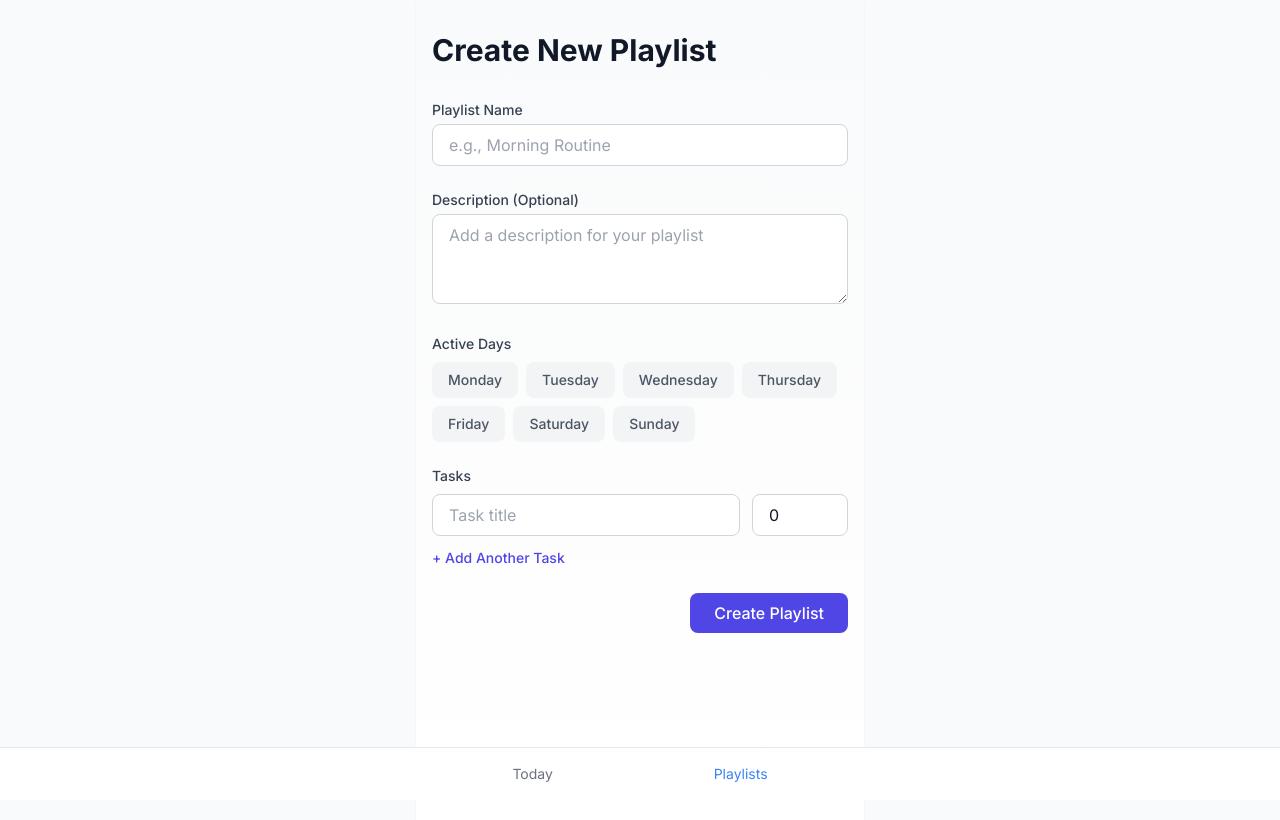
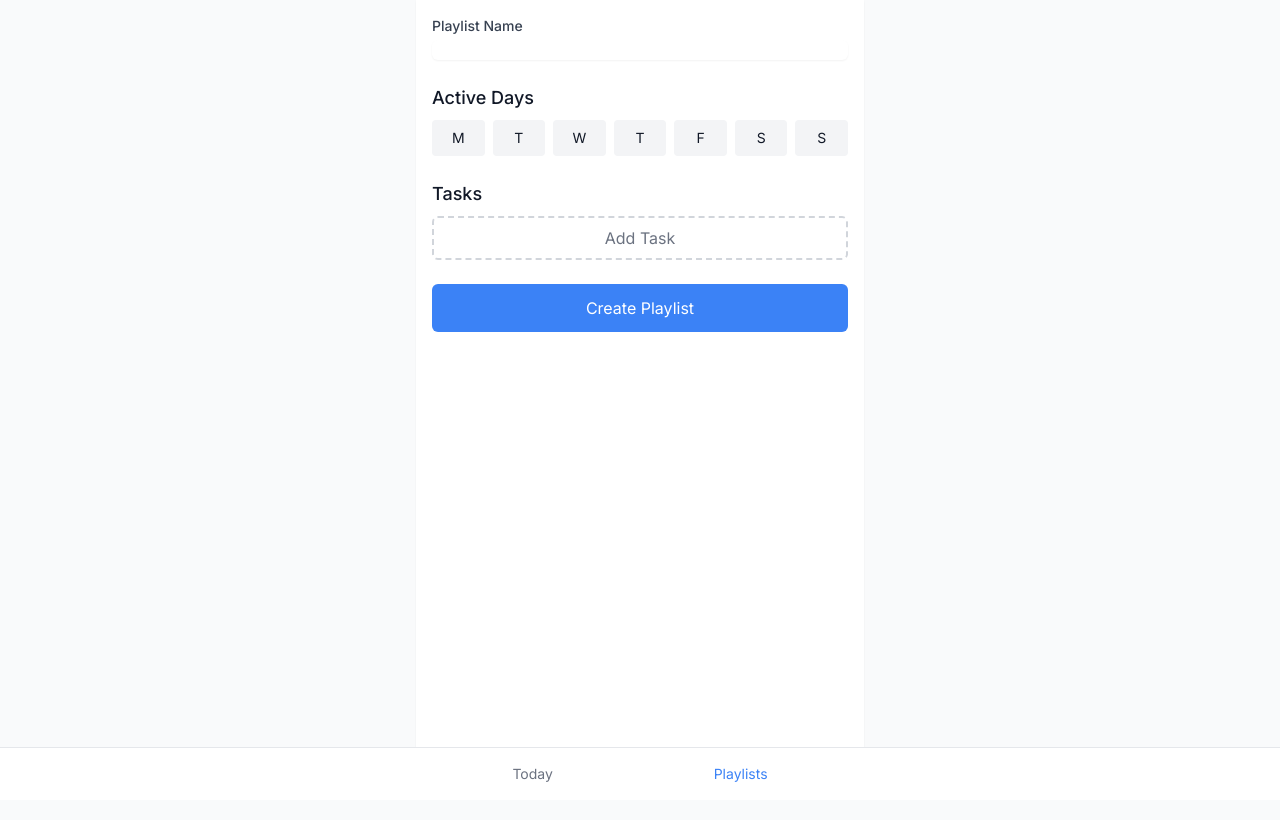
Before and after one commit to juanvolpe/Productivity_app, a Next.js app: page /playlists/new in a window 1280 px wide. Shown: the top 820 px of the page. Built offline with nearby package versions, Linux system fonts and the light colour scheme.

Commit message:
feat: update playlist detail page styling and fix type errors

```diff
--- a/src/app/api/playlists/route.ts
+++ b/src/app/api/playlists/route.ts
@@ -1,7 +1,6 @@
 import { NextResponse } from 'next/server';
 import { prisma } from '@/lib/db';
 import { logger } from '@/lib/logger';
-import { suggestIcon } from '@/lib/icons';
 
 export async function GET() {
   try {
@@ -28,16 +27,8 @@ export async function GET() {
 export async function POST(request: Request) {
   try {
     const data = await request.json();
-
-    // Add suggested icon based on playlist name
-    const icon = suggestIcon(data.name);
-    const playlistData = {
-      ...data,
-      icon
-    };
-
     const playlist = await prisma.playlist.create({
-      data: playlistData,
+      data,
       include: {
         tasks: true
       }
--- a/src/app/playlists/new/page.tsx
+++ b/src/app/playlists/new/page.tsx
@@ -3,13 +3,19 @@
 import { useState } from 'react';
 import { useRouter } from 'next/navigation';
 import { PlaylistCreateInput } from '@/types/playlist';
-import { suggestIcon } from '@/lib/icons';
 
-export default function NewPlaylist() {
+interface TaskInput {
+  title: string;
+  duration: number;
+  isCompleted: boolean;
+  order: number;
+}
+
+export default function NewPlaylistPage() {
   const router = useRouter();
+  const [isSubmitting, setIsSubmitting] = useState(false);
   const [name, setName] = useState('');
-  const [description, setDescription] = useState('');
-  const [tasks, setTasks] = useState([{ title: '', duration: 0 }]);
+  const [tasks, setTasks] = useState<TaskInput[]>([]);
   const [activeDays, setActiveDays] = useState({
     monday: false,
     tuesday: false,
@@ -17,50 +23,38 @@ export default function NewPlaylist() {
     thursday: false,
     friday: false,
     saturday: false,
-    sunday: false
+    sunday: false,
   });
-  const [isSubmitting, setIsSubmitting] = useState(false);
-  const [error, setError] = useState<string | null>(null);
 
-  const addTask = () => {
-    setTasks([...tasks, { title: '', duration: 0 }]);
+  const handleAddTask = () => {
+    setTasks([
+      ...tasks,
+      {
+        title: '',
+        duration: 5,
+        isCompleted: false,
+        order: tasks.length + 1,
+      },
+    ]);
   };
 
-  const updateTask = (index: number, field: 'title' | 'duration', value: string | number) => {
-    const newTasks = [...tasks];
-    newTasks[index] = { ...newTasks[index], [field]: value };
-    setTasks(newTasks);
-  };
-
-  const removeTask = (index: number) => {
-    if (tasks.length > 1) {
-      setTasks(tasks.filter((_, i) => i !== index));
-    }
-  };
-
-  const toggleDay = (day: keyof typeof activeDays) => {
-    setActiveDays(prev => ({
-      ...prev,
-      [day]: !prev[day]
-    }));
+  const handleTaskChange = (index: number, field: keyof TaskInput, value: any) => {
+    setTasks(prev => prev.map((task, i) =>
+      i === index ? { ...task, [field]: value } : task
+    ));
   };
 
   const handleSubmit = async (e: React.FormEvent) => {
     e.preventDefault();
+    if (isSubmitting) return;
 
-    // Validate form
-    if (!name.trim()) {
-      setError('Please enter a playlist name');
-      return;
-    }
-
-    if (!tasks[0].title.trim()) {
-      setError('Please add at least one task');
+    if (tasks.length === 0) {
+      alert('Please add at least one task');
       return;
     }
 
     if (!Object.values(activeDays).some(day => day)) {
-      setError('Please select at least one active day');
+      alert('Please select at least one active day');
       return;
     }
 
@@ -68,15 +62,13 @@ export default function NewPlaylist() {
       setIsSubmitting(true);
       const playlistData: PlaylistCreateInput = {
         name,
-        description,
-        icon: suggestIcon(name),  // Automatically suggest icon based on playlist name
         ...activeDays,
         tasks: {
-          create: tasks.map((task, index) => ({
+          create: tasks.map(task => ({
             title: task.title,
-            duration: Number(task.duration),
+            duration: task.duration,
             isCompleted: false,
-            order: index
+            order: task.order,
           }))
         }
       };
@@ -90,145 +82,102 @@ export default function NewPlaylist() {
       });
 
       if (!response.ok) {
-        throw new Error('Failed to create playlist');
+        const error = await response.json();
+        throw new Error(error.message || 'Failed to create playlist');
       }
 
-      router.push('/');
+      router.push('/playlists');
+      router.refresh();
     } catch (error) {
       console.error('Failed to create playlist:', error);
-      setError('Failed to create playlist. Please try again.');
+      alert('Failed to create playlist. Please try again.');
     } finally {
       setIsSubmitting(false);
     }
   };
 
   return (
-    <div className="min-h-screen bg-gradient-to-b from-gray-50 to-white py-8">
-      <div className="max-w-2xl mx-auto px-4">
-        <h1 className="text-3xl font-bold text-gray-900 mb-8">Create New Playlist</h1>
-
-        <form onSubmit={handleSubmit} className="space-y-6">
-          {error && (
-            <div className="bg-red-50 border border-red-200 text-red-600 px-4 py-3 rounded-lg">
-              {error}
-            </div>
-          )}
-
-          {/* Playlist Name */}
+    <form onSubmit={handleSubmit} className="p-4 space-y-6">
       <div>
-            <label htmlFor="name" className="block text-sm font-medium text-gray-700 mb-1">
+        <label className="block text-sm font-medium text-gray-700">
           Playlist Name
-            </label>
           <input
             type="text"
-              id="name"
             value={name}
             onChange={(e) => setName(e.target.value)}
-              className="w-full px-4 py-2 border border-gray-300 rounded-lg focus:ring-2 focus:ring-indigo-500 focus:border-indigo-500"
-              placeholder="e.g., Morning Routine"
+            className="mt-1 block w-full rounded-md border-gray-300 shadow-sm focus:border-blue-500 focus:ring-blue-500"
+            required
           />
+        </label>
       </div>
 
-          {/* Description */}
       <div>
-            <label htmlFor="description" className="block text-sm font-medium text-gray-700 mb-1">
-              Description (Optional)
-            </label>
-            <textarea
-              id="description"
-              value={description}
-              onChange={(e) => setDescription(e.target.value)}
-              className="w-full px-4 py-2 border border-gray-300 rounded-lg focus:ring-2 focus:ring-indigo-500 focus:border-indigo-500"
-              placeholder="Add a description for your playlist"
-              rows={3}
-            />
-          </div>
-
-          {/* Active Days */}
-          <div>
-            <label className="block text-sm font-medium text-gray-700 mb-2">
-              Active Days
-            </label>
-            <div className="flex flex-wrap gap-2">
+        <h3 className="text-lg font-medium mb-2">Active Days</h3>
+        <div className="grid grid-cols-7 gap-2">
           {Object.entries(activeDays).map(([day, isActive]) => (
             <button
               key={day}
               type="button"
-                  onClick={() => toggleDay(day as keyof typeof activeDays)}
-                  className={`px-4 py-2 rounded-lg text-sm font-medium transition-colors
-                    ${isActive
-                      ? 'bg-indigo-100 text-indigo-700 hover:bg-indigo-200'
-                      : 'bg-gray-100 text-gray-600 hover:bg-gray-200'
+              onClick={() => setActiveDays(prev => ({ ...prev, [day]: !isActive }))}
+              className={`p-2 text-sm rounded ${
+                isActive ? 'bg-blue-500 text-white' : 'bg-gray-100'
               }`}
             >
-                  {day.charAt(0).toUpperCase() + day.slice(1)}
+              {day.charAt(0).toUpperCase()}
             </button>
           ))}
         </div>
       </div>
 
-          {/* Tasks */}
       <div>
-            <label className="block text-sm font-medium text-gray-700 mb-2">
-              Tasks
-            </label>
-            <div className="space-y-3">
+        <h3 className="text-lg font-medium mb-2">Tasks</h3>
+        <div className="space-y-4">
           {tasks.map((task, index) => (
-                <div key={index} className="flex gap-3">
+            <div key={index} className="flex gap-2">
               <input
                 type="text"
                 value={task.title}
-                    onChange={(e) => updateTask(index, 'title', e.target.value)}
-                    placeholder="Task title"
-                    className="flex-1 px-4 py-2 border border-gray-300 rounded-lg focus:ring-2 focus:ring-indigo-500 focus:border-indigo-500"
+                onChange={(e) => handleTaskChange(index, 'title', e.target.value)}
+                placeholder="Task name"
+                className="flex-1 rounded-md border-gray-300"
+                required
               />
               <input
                 type="number"
                 value={task.duration}
-                    onChange={(e) => updateTask(index, 'duration', parseInt(e.target.value) || 0)}
+                onChange={(e) => handleTaskChange(index, 'duration', parseInt(e.target.value) || 0)}
                 placeholder="Minutes"
+                className="w-20 rounded-md border-gray-300"
+                required
                 min="1"
-                    className="w-24 px-4 py-2 border border-gray-300 rounded-lg focus:ring-2 focus:ring-indigo-500 focus:border-indigo-500"
               />
-                  {tasks.length > 1 && (
               <button
                 type="button"
-                      onClick={() => removeTask(index)}
-                      className="p-2 text-gray-400 hover:text-gray-600"
+                onClick={() => setTasks(prev => prev.filter((_, i) => i !== index))}
+                className="text-red-500 hover:text-red-600"
               >
-                      <svg className="w-5 h-5" fill="none" viewBox="0 0 24 24" stroke="currentColor">
-                        <path strokeLinecap="round" strokeLinejoin="round" strokeWidth={2} d="M19 7l-.867 12.142A2 2 0 0116.138 21H7.862a2 2 0 01-1.995-1.858L5 7m5 4v6m4-6v6m1-10V4a1 1 0 00-1-1h-4a1 1 0 00-1 1v3M4 7h16" />
-                      </svg>
+                ✕
               </button>
-                  )}
             </div>
           ))}
-            </div>
           <button
             type="button"
-              onClick={addTask}
-              className="mt-3 text-sm text-indigo-600 hover:text-indigo-700 font-medium"
+            onClick={handleAddTask}
+            className="w-full p-2 border-2 border-dashed border-gray-300 rounded-md text-gray-500 hover:border-blue-500 hover:text-blue-500"
           >
-              + Add Another Task
+            Add Task
           </button>
         </div>
+      </div>
 
-          {/* Submit Button */}
-          <div className="flex justify-end">
       <button
         type="submit"
         disabled={isSubmitting}
-              className={`px-6 py-2 bg-indigo-600 text-white rounded-lg font-medium
-                ${isSubmitting
-                  ? 'opacity-50 cursor-not-allowed'
-                  : 'hover:bg-indigo-700'
-                }`}
+        className={`w-full bg-blue-500 text-white p-3 rounded-md hover:bg-blue-600
+          ${isSubmitting ? 'opacity-50 cursor-not-allowed' : ''}`}
       >
         {isSubmitting ? 'Creating...' : 'Create Playlist'}
       </button>
-          </div>
     </form>
-      </div>
-    </div>
   );
 }
--- a/src/types/playlist.ts
+++ b/src/types/playlist.ts
@@ -1,8 +1,6 @@
 export interface PlaylistWithTasks {
   id: string;
   name: string;
-  description?: string;
-  icon: string;
   tasks: {
     id: string;
     title: string;
```
Also changed, not shown: src/app/page.tsx (+0 -8 lines), src/app/playlist/[id]/page.tsx (+6 -16 lines), src/lib/icons.ts (deleted, +0 -79 lines), 1 other file (tests, documents, lock files or other folders). Lines whose indentation alone changed are shown as unchanged.
